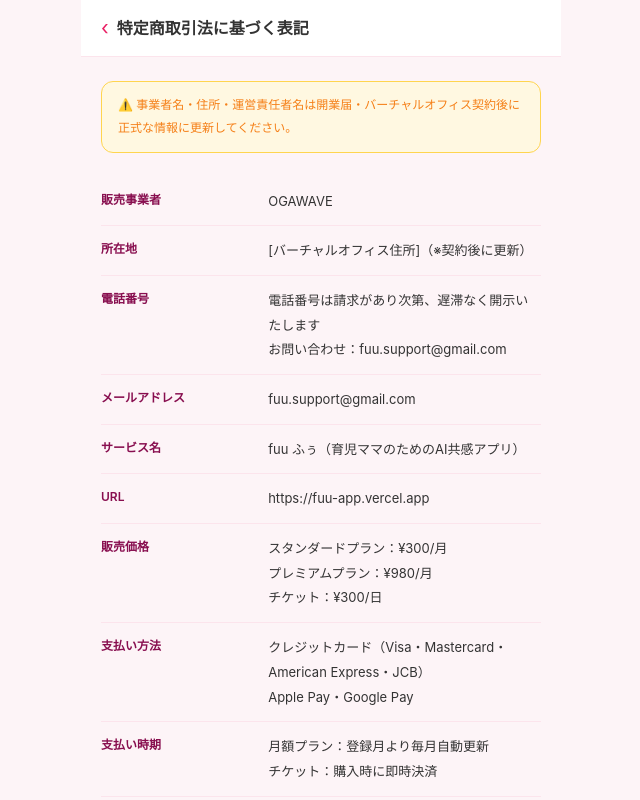
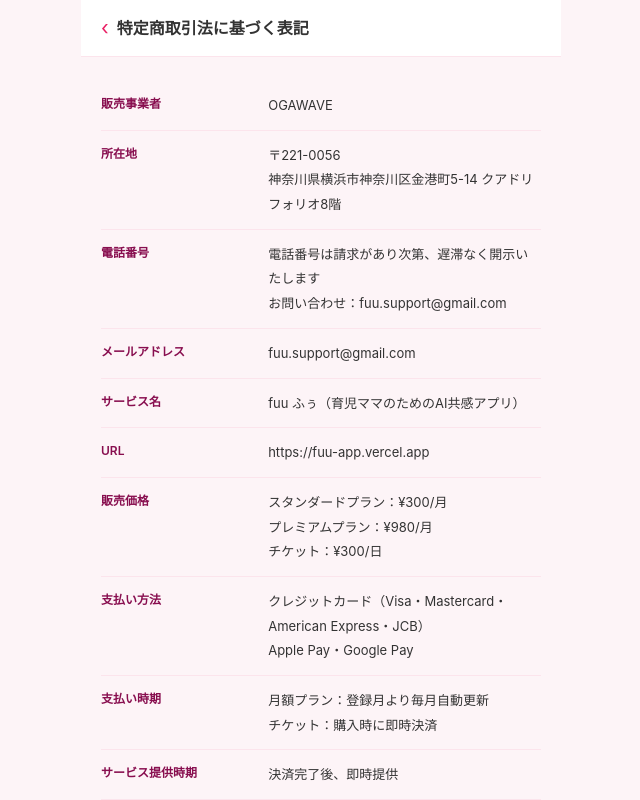
Before and after one commit to fuuApp/fuu-app, a Next.js app: page /tokusho in a window 1280 px wide. Shown: the top 800 px of the page, without its empty margins (319-959 px from the left). Built offline with nearby package versions, Linux system fonts and the light colour scheme.

Commit message:
特商法ページ：バーチャルオフィス住所を更新・警告バナー削除

```diff
--- a/src/app/tokusho/page.tsx
+++ b/src/app/tokusho/page.tsx
@@ -10,15 +10,11 @@
 
       <div style={{ padding: '24px 20px', fontSize: 13, color: '#333', lineHeight: 1.9 }}>
 
-        <div style={{ background: '#FFF8E1', border: '1px solid #FFD54F', borderRadius: 12, padding: '12px 16px', marginBottom: 24, fontSize: 12, color: '#F57F17' }}>
-          ⚠️ 事業者名・住所・運営責任者名は開業届・バーチャルオフィス契約後に正式な情報に更新してください。
-        </div>
-
         <table style={{ width: '100%', borderCollapse: 'collapse', fontSize: 13 }}>
           <tbody>
             {[
               ['販売事業者', 'OGAWAVE'],
-              ['所在地', '[バーチャルオフィス住所]（※契約後に更新）'],
+              ['所在地', '〒221-0056\n神奈川県横浜市神奈川区金港町5-14 クアドリフォリオ8階'],
               ['電話番号', '電話番号は請求があり次第、遅滞なく開示いたします\nお問い合わせ：fuu.support@gmail.com'],
               ['メールアドレス', 'fuu.support@gmail.com'],
               ['サービス名', 'fuu ふぅ（育児ママのためのAI共感アプリ）'],
@@ -46,7 +42,7 @@
                 </td>
                 <td style={{
                   padding: '12px 0', verticalAlign: 'top', whiteSpace: 'pre-line',
-                  ...(label === '運営責任者' ? { fontSize: 7, color: '#ddd' } : {}),
+                  ...(label === '運営責任者' ? { fontSize: 7, color: '#f0e8eb' } : {}),
                 }}>
                   {value}
                 </td>
```
